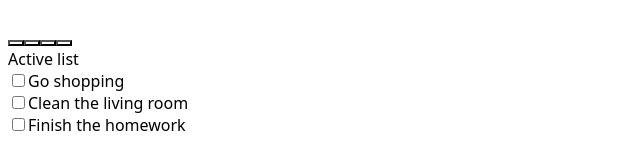
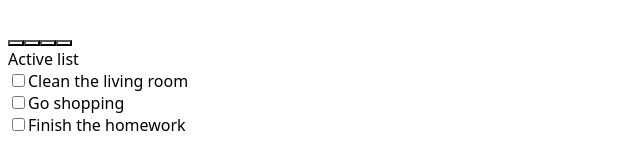
Before and after one commit to GToidZ/Todo-DB-Project, a React (Vite) app in the folder frontend/: page / in a window 1280 px wide. Shown: the part 130-294 px from the top of the page, without its empty margins (0-640 px from the left). Built offline with nearby package versions, Linux system fonts and the light colour scheme; no server answers.

Commit message:
feat: add task sorting

```diff
--- a/frontend/src/App.jsx
+++ b/frontend/src/App.jsx
@@ -66,7 +66,10 @@ const App = () => {
         onChange={handleAppHeaderChange}></AppHeader>
       <div flex="~ row">
         <AppMenu collapsed={!dockStatus} select={listingAction} actionHandler={newAction}></AppMenu>
-        <TaskList listing={listingAction}></TaskList>
+        <TaskList listing={listingAction}
+          searchTerm={searchTerm}
+          sorting={sortOption}
+          sortDirection={sortDirection}></TaskList>
       </div>
     </div>
   )
--- a/frontend/src/components/TaskList.jsx
+++ b/frontend/src/components/TaskList.jsx
@@ -2,7 +2,7 @@ import TaskEntry from './TaskEntry'
 import actions from '../constants/Actions'
 import mocks from '../constants/Mocks'
 
-const TaskList = ({ listing }) => {
+const TaskList = ({ listing, searchTerm, sorting, sortDirection }) => {
 
     const tasks = [
         mocks.tasks.baseCase,
@@ -10,6 +10,38 @@ const TaskList = ({ listing }) => {
         mocks.tasks.higherPriority,
         mocks.tasks.withDueDate
     ]
+
+    /**
+     * Returns sorted tasks with option
+     * @param {Object[]} tasks
+     * @param {String} sortOption
+     * @returns {Object[]}
+     */
+    const sortTasks = (tasks, sortOption, sortDirection) => {
+        let sorted
+        if (sortOption === "Priority") {
+            sorted = tasks.sort((t, T) => T.priority - t.priority)
+        }
+        if (sortOption === "Alphabetical") {
+            sorted = tasks.sort((t, T) => {
+                if (t.name < T.name) return -1;
+                else if (t.name > T.name) return 1;
+                return 0;
+            })
+        }
+        if (sortOption === "Due Date") {
+            sorted = tasks.sort((t, T) => {
+                if (t.reminder || T.reminder) {
+                    if (!t.reminder) return 1;
+                    if (!T.reminder) return -1;
+                    return t.reminder?.at - T.reminder?.at
+                }
+                return 0
+            })
+        }
+        if (sortDirection) return sorted.reverse()
+        return sorted
+    }
 
     return (
         <div flex="~ col" grow="~" gap-y="2" m="4">
@@ -28,7 +60,7 @@ const TaskList = ({ listing }) => {
 
             { /* Filtering by categories */}
             {
-                tasks.map((t) => {
+                sortTasks(tasks, sorting, sortDirection).map((t) => {
                     if (listing === actions.LIST_ACTIVE && !t.completed) {
                         return <TaskEntry key={t._id} task={t}></TaskEntry>
                     }
```
